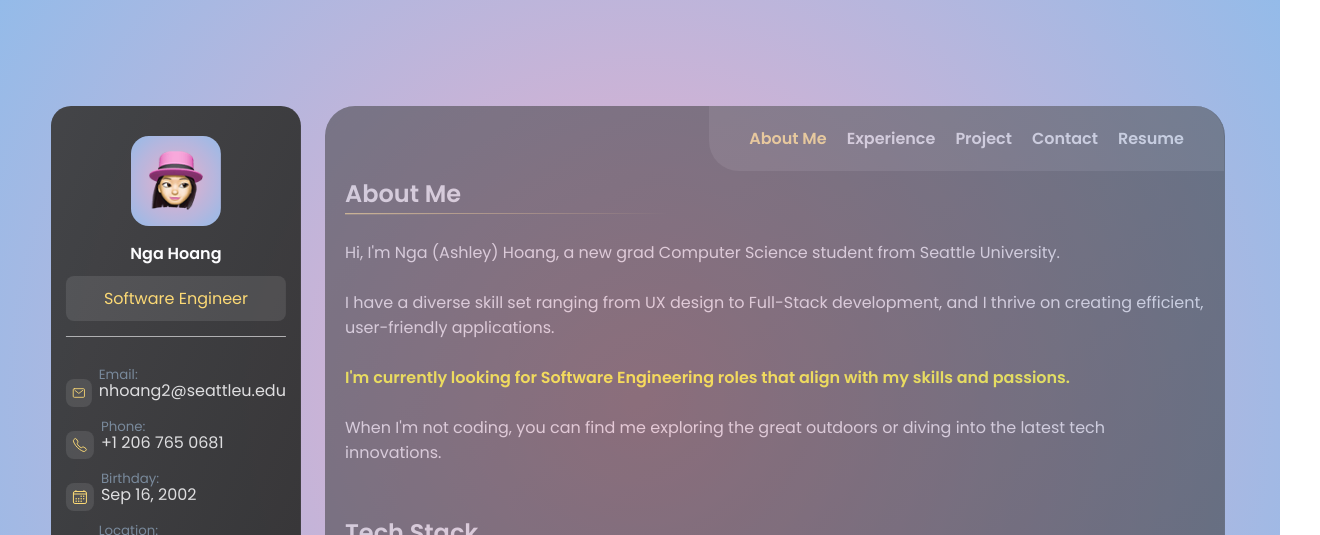
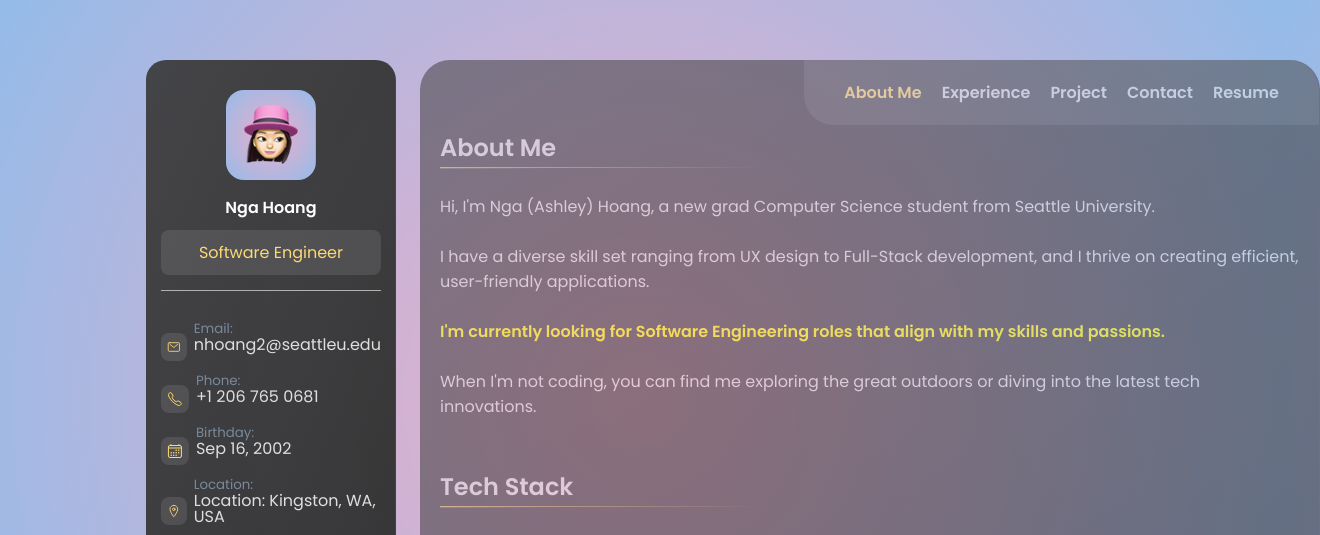
Before and after one commit to kiki092002/ngahoang, a plain HTML site: page index.html in a window 1280 px wide. Shown: the top 535 px of the page, 1320 px wide, since content can reach past the window. Drawn offline with nearby package versions, Linux system fonts and the light colour scheme.

Commit message:
fix screen size

```diff
--- a/assets/css/style.css
+++ b/assets/css/style.css
@@ -101,8 +101,9 @@ html {
 
 body {
   display: flex;
-  justify-content: center;
-  align-items: center;
+  justify-content: flex-start;
+  /* Align items to the start (left) */
+  align-items: flex-start;
   /* Align items to the start (top) */
 
   background: radial-gradient(circle, rgba(238, 174, 202, 1) 1%, rgba(148, 187, 233, 1) 100%);
@@ -121,7 +122,8 @@ body {
 .sidebar {
   position: fixed;
   /* Fix the sidebar to the left side */
-
+  margin-top: 60px;
+  margin-left: 150px;
 
   /* Full height of the viewport */
   width: 250px;
@@ -141,10 +143,11 @@ body {
 
 .main-content {
   position: relative;
-  /* margin-top: 60px; */
-  margin-left: 270px;
+  margin-top: 60px;
+  margin-left: 420px;
   overflow: hidden;
   width: 900px;
+  flex-grow: 1;
   background: var(--bg-gradient-onyx);
   border-right: 1px solid var(--jet);
   box-shadow: var(--shadow-1);
@@ -589,17 +592,3 @@ article.active {
     opacity: 1;
   }
 }
-
-@media (max-width: 768px) {
-  .intro-text {
-    font-size: 5vw;
-  }
-}
-
-@media (min-width: 768px) {
-
-  .main-content,
-  .sidebar {
-    display: block;
-  }
-}
```
